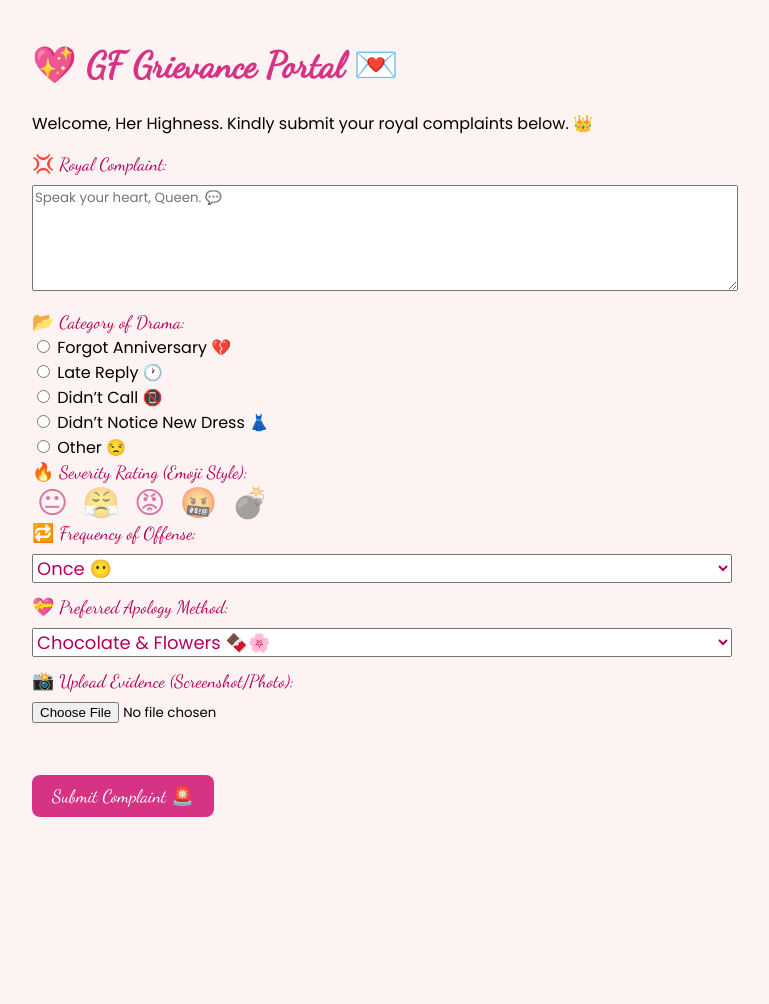
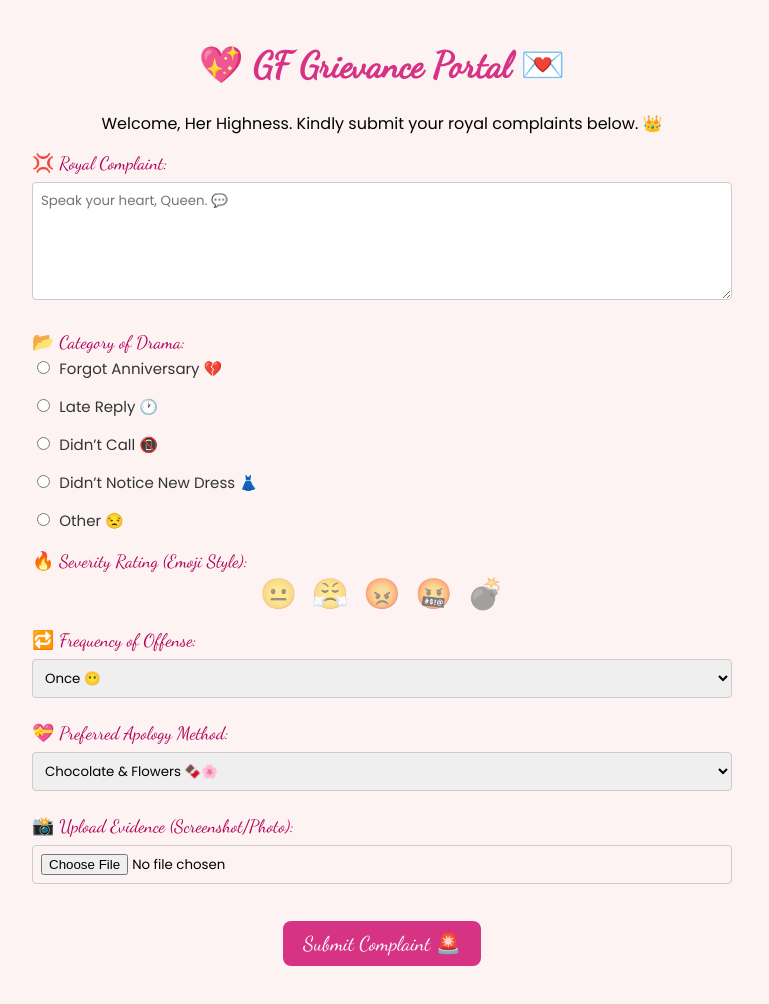
Before and after one commit to avig007/gf_grievance_portal, a website: page portal.html in a window 1280 px wide. Shown: the whole page, without its empty margins (258-1027 px from the left). Before the commit the page ends 857 px from the top, so only its background shows below. Drawn offline with Linux system fonts and the light colour scheme.

Commit message:
Update portal.html

```diff
--- a/portal.html
+++ b/portal.html
@@ -15,27 +15,50 @@
       color: #d63384;
       font-family: 'Dancing Script', cursive;
       font-size: 36px;
+      text-align: center; /* Centered h1 */
     }
-    label, select, .rating span {
+    p {
+        text-align: center; /* Centered intro paragraph */
+    }
+    label, .rating-label { /* Added class for rating label */
       font-family: 'Dancing Script', cursive;
       font-size: 18px;
       color: #b30059;
+      display: block; /* Ensure labels take full width */
+      margin-top: 12px; /* Added margin for spacing */
+    }
+    .rating {
+        text-align: center; /* Center emojis */
+        margin-bottom: 12px;
     }
     .rating span {
       font-size: 30px;
       cursor: pointer;
-      margin: 5px;
+      margin: 0 5px; /* Adjusted margin */
       opacity: 0.5;
+      transition: opacity 0.2s ease, transform 0.2s ease; /* Smooth transition */
+    }
+    .rating span:hover {
+        opacity: 0.8;
+        transform: scale(1.1);
     }
     .rating span.selected {
       opacity: 1;
+      transform: scale(1.2); /* Slightly larger when selected */
     }
     .file-preview {
+      display: block; /* Ensure img is block for margin auto to work */
       margin-top: 10px;
       max-height: 150px;
+      max-width: 100%;
+      margin-left: auto; /* Center preview if it's smaller than container */
+      margin-right: auto;
+      border: 1px solid #ddd; /* Optional: add a border */
+      border-radius: 4px;
     }
     button {
-      margin-top: 15px;
+      display: block; /* Center button */
+      margin: 25px auto 15px auto; /* Center button and add more top margin */
       background-color: #d63384;
       color: white;
       padding: 10px 20px;
@@ -43,13 +66,44 @@
       border-radius: 8px;
       cursor: pointer;
       font-family: 'Dancing Script', cursive;
-      font-size: 18px;
+      font-size: 20px; /* Slightly larger font */
+      transition: background-color 0.3s ease, transform 0.3s ease;
     }
-    select, textarea, input[type="file"] {
+    button:hover {
+        background-color: #c21a70;
+        transform: scale(1.05);
+    }
+    select, textarea, input[type="file"], input[type="radio"] {
       margin-top: 8px;
       margin-bottom: 12px;
       width: 100%;
+      padding: 8px; /* Added padding */
+      border: 1px solid #ccc; /* Added border */
+      border-radius: 4px; /* Added border-radius */
+      box-sizing: border-box; /* Ensures padding doesn't add to width */
       font-family: 'Poppins', sans-serif;
+    }
+    input[type="radio"] {
+        width: auto; /* Radio buttons should not be full width */
+        margin-right: 5px;
+        vertical-align: middle;
+    }
+    .radio-group label { /* Style for radio button labels */
+        font-family: 'Poppins', sans-serif;
+        font-size: 15px;
+        color: #333;
+        font-weight: normal;
+        display: inline; /* Keep label next to radio */
+        margin-left: 0;
+    }
+     .radio-option { /* Wrapper for each radio button and its label */
+        margin-bottom: 5px;
+    }
+    #response {
+      margin-top:20px;
+      text-align: center;
+      font-weight: bold;
+      font-size: 17px;
     }
   </style>
 </head>
@@ -58,17 +112,19 @@
   <h1>💖 GF Grievance Portal 💌</h1>
   <p>Welcome, Her Highness. Kindly submit your royal complaints below. 👑</p>
 
-  <label>💢 Royal Complaint:</label>
-  <textarea id="grievance" rows="5" placeholder="Speak your heart, Queen. 💬"></textarea>
+  <form id="grievanceForm"> <label for="grievance">💢 Royal Complaint:</label>
+    <textarea id="grievance" rows="5" placeholder="Speak your heart, Queen. 💬" required></textarea>
 
-  <label>📂 Category of Drama:</label><br>
-  <input type="radio" name="category" value="Forgot Anniversary"> Forgot Anniversary 💔<br>
-  <input type="radio" name="category" value="Late Reply"> Late Reply 🕐<br>
-  <input type="radio" name="category" value="Didn’t Call"> Didn’t Call 📵<br>
-  <input type="radio" name="category" value="Didn’t Notice New Dress"> Didn’t Notice New Dress 👗<br>
-  <input type="radio" name="category" value="Other"> Other 😒<br>
+    <label>📂 Category of Drama:</label>
+    <div class="radio-group">
+      <div class="radio-option"><input type="radio" name="category" value="Forgot Anniversary" required> <label>Forgot Anniversary 💔</label></div>
+      <div class="radio-option"><input type="radio" name="category" value="Late Reply"> <label>Late Reply 🕐</label></div>
+      <div class="radio-option"><input type="radio" name="category" value="Didn’t Call"> <label>Didn’t Call 📵</label></div>
+      <div class="radio-option"><input type="radio" name="category" value="Didn’t Notice New Dress"> <label>Didn’t Notice New Dress 👗</label></div>
+      <div class="radio-option"><input type="radio" name="category" value="Other"> <label>Other 😒</label></div>
+    </div>
 
-  <label>🔥 Severity Rating (Emoji Style):</label>
+    <label class="rating-label">🔥 Severity Rating (Emoji Style):</label>
     <div class="rating" id="emojiRating">
       <span data-rate="1">😐</span>
       <span data-rate="2">😤</span>
@@ -76,9 +132,9 @@
       <span data-rate="4">🤬</span>
       <span data-rate="5">💣</span>
     </div>
-  <input type="hidden" id="rating">
+    <input type="hidden" id="rating" required>
 
-  <label>🔁 Frequency of Offense:</label>
+    <label for="frequency">🔁 Frequency of Offense:</label>
     <select id="frequency">
       <option value="Once">Once 😶</option>
       <option value="Sometimes">Sometimes 🤨</option>
@@ -86,7 +142,7 @@
       <option value="Every Damn Time">Every Damn Time 💀</option>
     </select>
 
-  <label>💝 Preferred Apology Method:</label>
+    <label for="apology">💝 Preferred Apology Method:</label>
     <select id="apology">
       <option value="Chocolate & Flowers">Chocolate & Flowers 🍫🌸</option>
       <option value="Public Apology">Public Apology 🎤</option>
@@ -95,73 +151,111 @@
       <option value="Begging + Puppy Eyes">Begging + Puppy Eyes 🥺</option>
     </select>
 
-  <label>📸 Upload Evidence (Screenshot/Photo):</label>
+    <label for="imageUpload">📸 Upload Evidence (Screenshot/Photo):</label>
     <input type="file" id="imageUpload" accept="image/*">
-  <img id="preview" class="file-preview"><br>
+    <img id="preview" class="file-preview" src="#" alt="Image Preview" style="display:none;"> <button type="button" onclick="submitComplaint()">Submit Complaint 🚨</button>
+    </form>
 
-  <button onclick="submitComplaint()">Submit Complaint 🚨</button>
-
-  <p id="response" style="margin-top:20px;"></p>
+  <p id="response"></p>
 
   <script>
-    const emojiRating = document.querySelectorAll("#emojiRating span");
-    emojiRating.forEach(span => {
+    const emojiRatingSpans = document.querySelectorAll("#emojiRating span");
+    const ratingInput = document.getElementById("rating");
+
+    emojiRatingSpans.forEach(span => {
       span.addEventListener("click", () => {
-        emojiRating.forEach(s => s.classList.remove("selected"));
+        emojiRatingSpans.forEach(s => s.classList.remove("selected"));
         span.classList.add("selected");
-        document.getElementById("rating").value = span.dataset.rate;
+        ratingInput.value = span.dataset.rate;
       });
     });
 
     let selectedFile = null;
-    document.getElementById("imageUpload").addEventListener("change", function () {
+    const imageUploadInput = document.getElementById("imageUpload");
+    const previewImage = document.getElementById("preview");
+
+    imageUploadInput.addEventListener("change", function () {
       selectedFile = this.files[0];
       if (selectedFile) {
         const reader = new FileReader();
-        reader.onload = e => document.getElementById("preview").src = e.target.result;
+        reader.onload = e => {
+            previewImage.src = e.target.result;
+            previewImage.style.display = 'block'; // Show preview
+        }
         reader.readAsDataURL(selectedFile);
+      } else {
+        previewImage.src = "#";
+        previewImage.style.display = 'none'; // Hide preview
       }
     });
 
     async function submitComplaint() {
+      const responseP = document.getElementById("response");
+      responseP.textContent = ""; // Clear previous response
+
       const complaint = document.getElementById("grievance").value;
-      const category = document.querySelector("input[name='category']:checked");
-      const rating = document.getElementById("rating").value;
+      const categoryRadio = document.querySelector("input[name='category']:checked");
+      const ratingValue = ratingInput.value;
       const frequency = document.getElementById("frequency").value;
       const apology = document.getElementById("apology").value;
       const username = localStorage.getItem("gfUser") || "Her Highness";
 
-      if (!complaint || !category || !rating) {
-        document.getElementById("response").innerText = "😤 Fill all the royal fields!";
+      if (!complaint.trim()) {
+        responseP.innerText = "😤 Royal complaint cannot be empty!";
+        document.getElementById("grievance").focus();
+        return;
+      }
+      if (!categoryRadio) {
+        responseP.innerText = "😤 Please select a category of drama!";
+        return;
+      }
+      if (!ratingValue) {
+        responseP.innerText = "😤 Please provide a severity rating!";
         return;
       }
 
+      responseP.innerText = "Submitting... ⏳";
+
       const formData = new FormData();
+      formData.append("formType", "grievance"); // Added formType
       formData.append("username", username);
       formData.append("complaint", complaint);
-      formData.append("category", category.value);
-      formData.append("rating", rating);
+      formData.append("category", categoryRadio.value);
+      formData.append("rating", ratingValue);
       formData.append("frequency", frequency);
       formData.append("apology", apology);
       if (selectedFile) {
-        formData.append("evidence", selectedFile);
+        formData.append("evidence", selectedFile, selectedFile.name); // Added filename
       }
 
-      const res = await fetch("https://gf-grievance-portal-1.onrender.com/grievance", {
+      try {
+        const res = await fetch("https://script.google.com/macros/s/AKfycbwrjE5y0trMic1fMR7LEFxP9AwOmY731FdTWmdGkgb8Ab2M9jLZ_teDTyw961VQyXqJLg/exec", { // IMPORTANT: Replace with your script URL
           method: "POST",
           body: formData
         });
 
+        if (!res.ok) { // Check for HTTP error status
+             const errorResult = await res.json().catch(() => ({message: 'Server returned an unreadable error.'}));
+             throw new Error(`HTTP error ${res.status}: ${errorResult.message}`);
+        }
+
         const result = await res.json();
+
         if (result.status === "success") {
-        document.getElementById("response").innerText = "📬 Complaint filed successfully!";
-        document.getElementById("grievance").value = "";
-        emojiRating.forEach(s => s.classList.remove("selected"));
-        document.getElementById("rating").value = "";
-        document.getElementById("preview").src = "";
-        document.getElementById("imageUpload").value = "";
+          responseP.innerText = "📬 Complaint filed successfully! Your concerns have been noted, Your Highness.";
+          document.getElementById("grievanceForm").reset(); // Reset the form
+          emojiRatingSpans.forEach(s => s.classList.remove("selected"));
+          ratingInput.value = "";
+          previewImage.src = "#";
+          previewImage.style.display = 'none';
+          selectedFile = null;
+          imageUploadInput.value = ""; // Clear file input
         } else {
-        document.getElementById("response").innerText = "🚨 Submission failed. Try again!";
+          responseP.innerText = "🚨 Submission failed. " + (result.message || "Please try again!");
+        }
+      } catch (error) {
+        console.error('Submission error:', error);
+        responseP.innerText = "💥 Submission failed due to a network or script error. (" + error.message + ")";
       }
     }
   </script>
```
Lines whose indentation alone changed are shown as unchanged.
